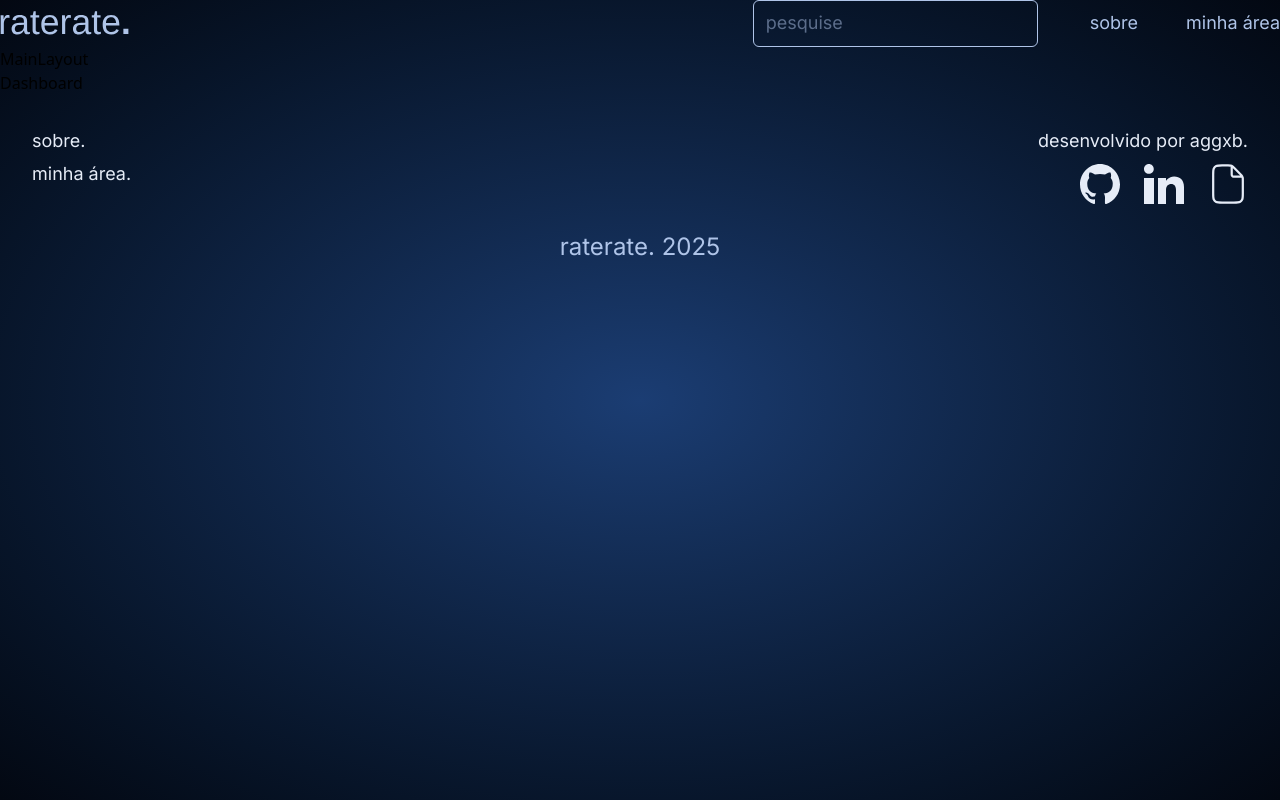
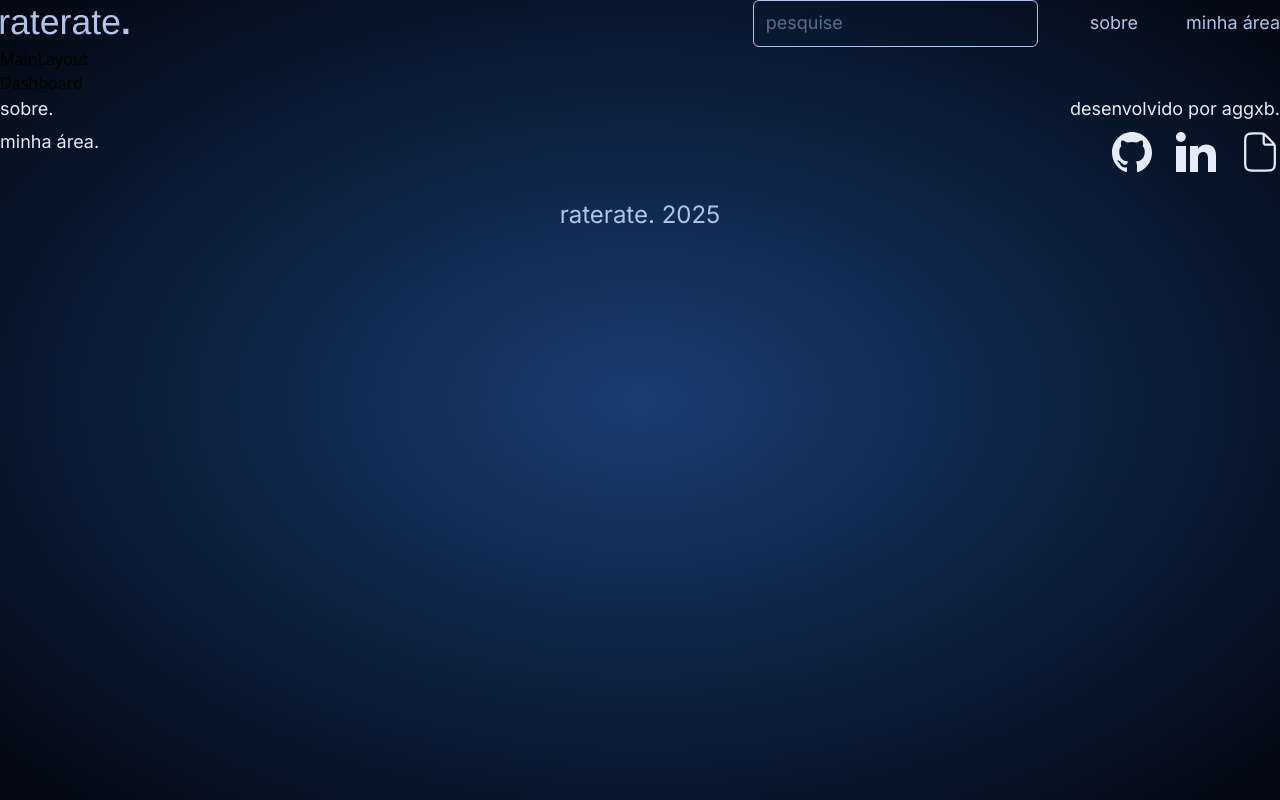
Before and after one commit to aggxb/raterate, a React (Vite) app: page / in a window 1280 px wide. Built offline with nearby package versions, Linux system fonts and the light colour scheme.

Commit message:
feat: adjust footer component styles

```diff
--- a/src/components/Footer.jsx
+++ b/src/components/Footer.jsx
@@ -8,7 +8,7 @@ const Footer = () => {
   const year = new Date().getFullYear();
 
   return (
-    <footer className="container grid gap-5">
+    <footer className="grid gap-5">
       <div className='flex justify-between self-end max-md:grid max-md:gap-5'>
         <ul className="self-start space-y-1 text-p-s -mx-2 *:text-c1blue">
           <li><Link to="sobre" className='py-1 px-2'>sobre.</Link></li>
```
